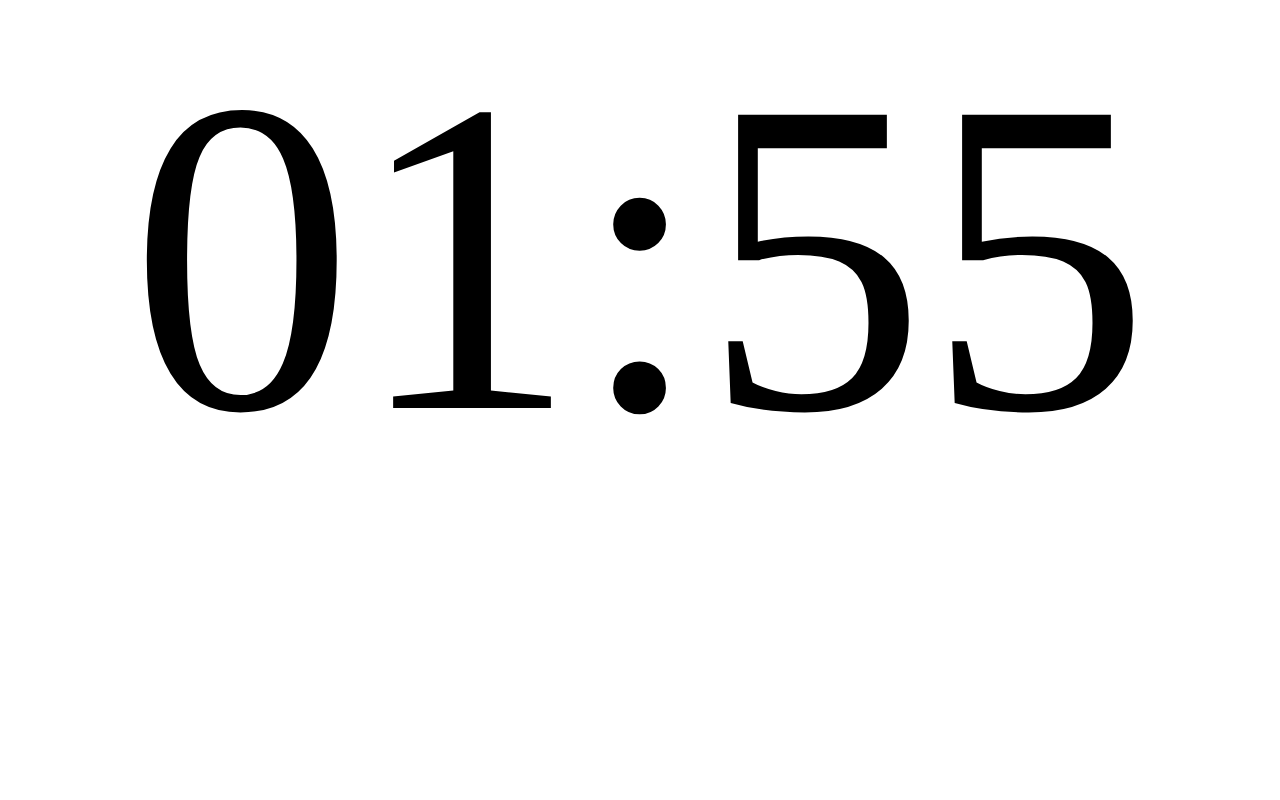
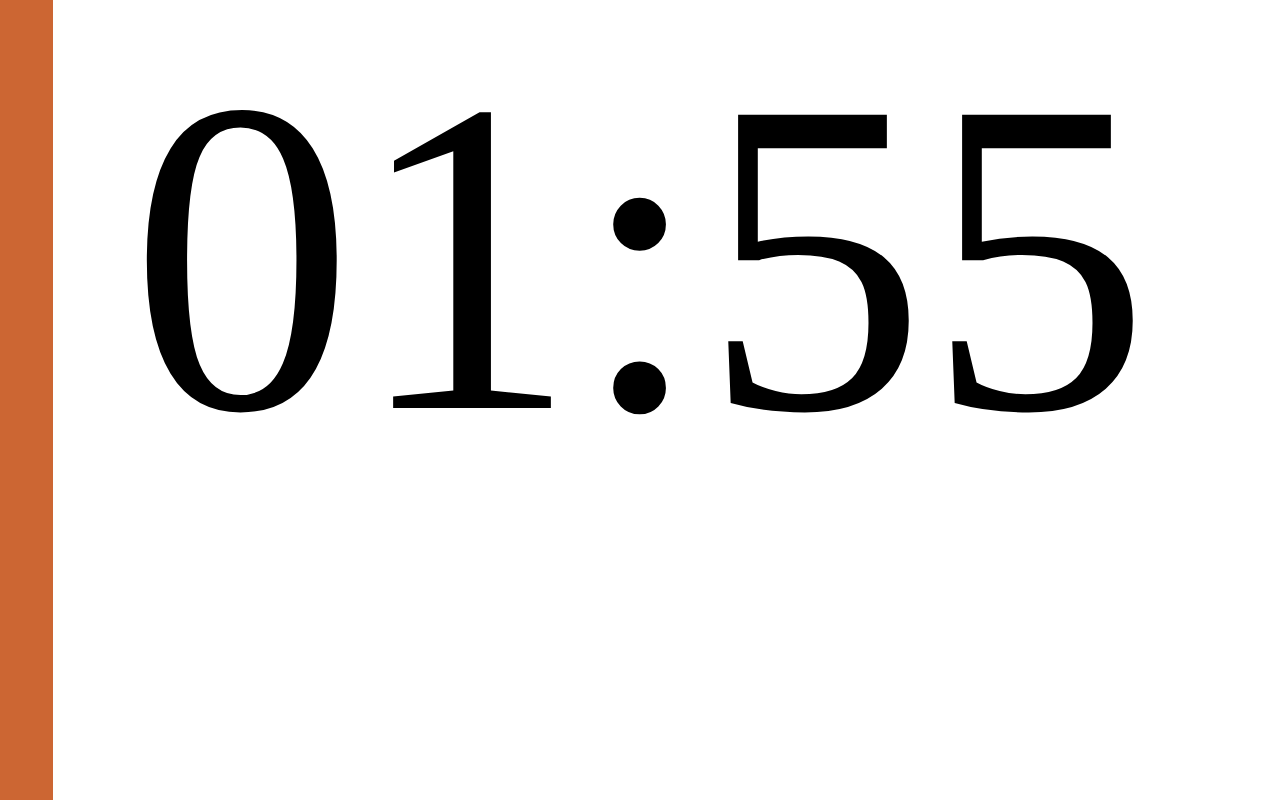
Before and after one commit to CydeSwype/keytimer, a plain HTML site: page index.html in a window 1280 px wide. Drawn offline with Linux system fonts and the light colour scheme.

Commit message:
added fill color for quick percentage view of timer elapsed

```diff
--- a/index.html
+++ b/index.html
@@ -23,6 +23,16 @@
                 document.querySelector(target).style[prop] = color1
             } else {
                 document.querySelector(target).style[prop] = color2
+            }
+        }
+
+        function update_fill(){
+            var percent = 1 - current_timer / start_timer_seconds
+            document.querySelector('#fill').style['width'] = percent * 100 + '%'
+            if (percent == 1){
+                document.querySelector('#fill').style['display'] = 'none'
+            } else {
+                document.querySelector('#fill').style['display'] = 'block'
             }
         }
 
@@ -125,6 +135,7 @@
             var timer_value = document.getElementById('timer-value')
             timer_value.innerHTML = format_time(seconds)
             document.title = format_time(seconds)
+            update_fill()
         }
 
         function countdown(){
@@ -165,9 +176,11 @@
 
         #input-minutes, #paused-message {display:none; background:#000; color:#fff; width:96%; height:88%; position:absolute; text-align:center; font-size:calc(10vw + 10vh); opacity:.8; padding-top:8%}
         #input-minutes {font-size: calc(10vw + 10vh)}
+        #fill {background:#c63; position:fixed; height:100%; width:0%; z-index:-1}
         </style>
 
         <body id="body" style="background:#fff">
+        <div id="fill"></div>
         <div id="input-minutes"></div>
         <div id="paused-message">PAUSED</div>
         <div style="font-size:35vw; text-align:center">
```
